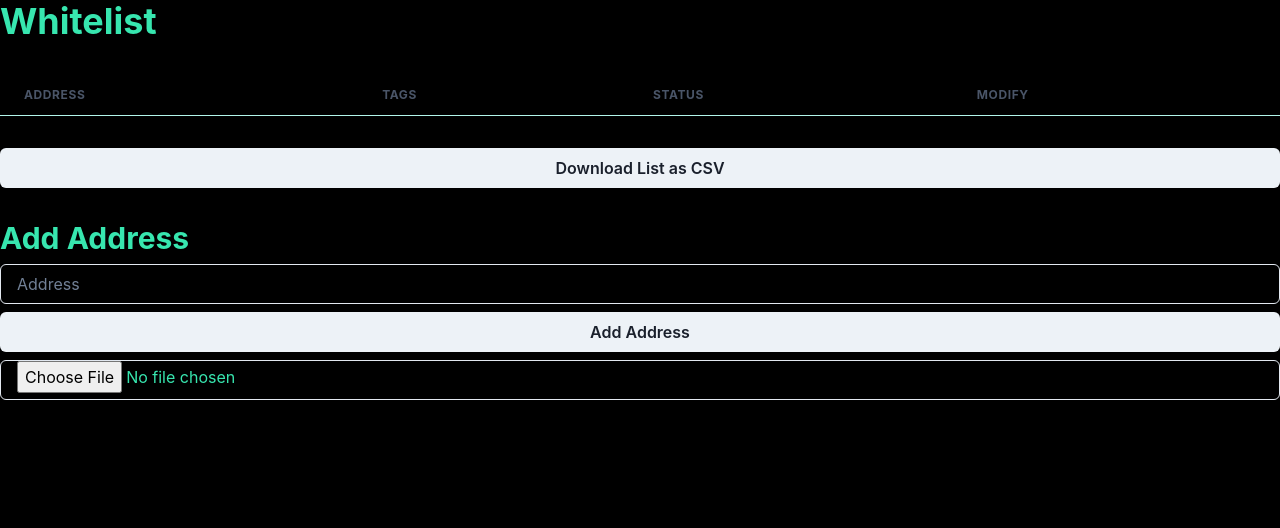
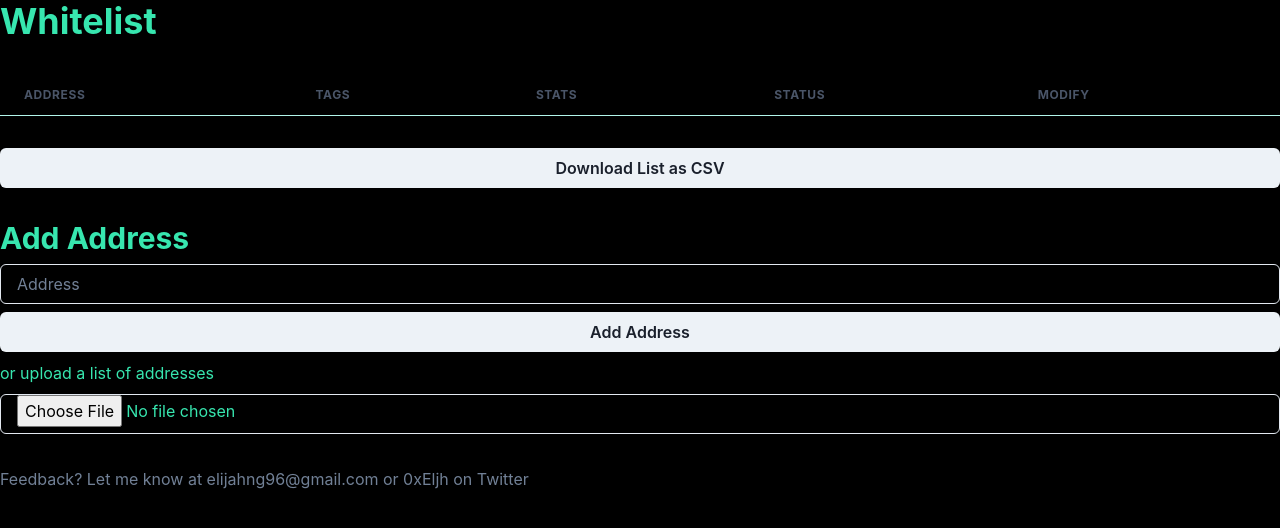
Before and after one commit to 0xEljh/sandstorm-wallet-analytics, a React (Create React App) app: page /creator in a window 1280 px wide. Shown: the top 528 px of the page. Built offline with nearby package versions, Linux system fonts and the light colour scheme.

Commit message:
update: add stats

```diff
--- a/src/pages/creator.tsx
+++ b/src/pages/creator.tsx
@@ -17,12 +17,14 @@ import TagStack from "../components/tagStack";
 
 import fetchWalletData from "../utils/fetchWalletData";
 import parseWalletData from "../utils/parseWalletData";
-import { getWalletTags } from "../utils/walletAnalytics";
+import { getWalletTags, getWinLossData } from "../utils/walletAnalytics";
+import { lampToSol } from "../utils/currencyConversion";
 
 interface Address {
   address: string;
   status: string;
   tags: string[];
+  stats: { [key: string]: number };
 }
 
 function updateLocalStorage(addresses: Address[]) {
@@ -86,9 +88,15 @@ export default function Creator() {
         ...sourceCounts,
         ...transactionVolume,
       });
+
       setAddresses([
         ...addresses,
-        { address: newAddress, status: "", tags: tags },
+        {
+          address: newAddress,
+          status: "",
+          tags: tags,
+          stats: { ...transactionVolume },
+        },
       ]);
       setNewAddress("");
       setHasAddressError(false);
@@ -113,12 +121,22 @@ export default function Creator() {
   return (
     <Stack spacing={8}>
       <Heading>Whitelist</Heading>
-      <DataTable headers={["Address", "Tags", "Status", "Modify"]}>
+      <DataTable headers={["Address", "Tags", "Stats", "Status", "Modify"]}>
         {addresses.map((address, index) => {
           return (
             <Tr key={index}>
               <Td>{address.address}</Td>
               <Td> {<TagStack tags={address.tags} />} </Td>
+              <Td>
+                {" "}
+                {Object.entries(address.stats).map(([key, value], index) => {
+                  return (
+                    <Text key={index}>
+                      {key}: {lampToSol(value).toFixed(2)}◎
+                    </Text>
+                  );
+                })}
+              </Td>
               <Td>
                 <Select
                   placeholder="Not Set"
@@ -153,8 +171,12 @@ export default function Creator() {
           <Text color="red">Address must be at least 32 characters</Text>
         )}
         <Button onClick={handleAddAddress}>Add Address</Button>
+        <Text>or upload a list of addresses</Text>
         <Input type="file" onChange={handleUpload} />
       </Stack>
+      <Text color="gray.500">
+        Feedback? Let me know at elijahng96@gmail.com or 0xEljh on Twitter
+      </Text>
     </Stack>
   );
 }
```
